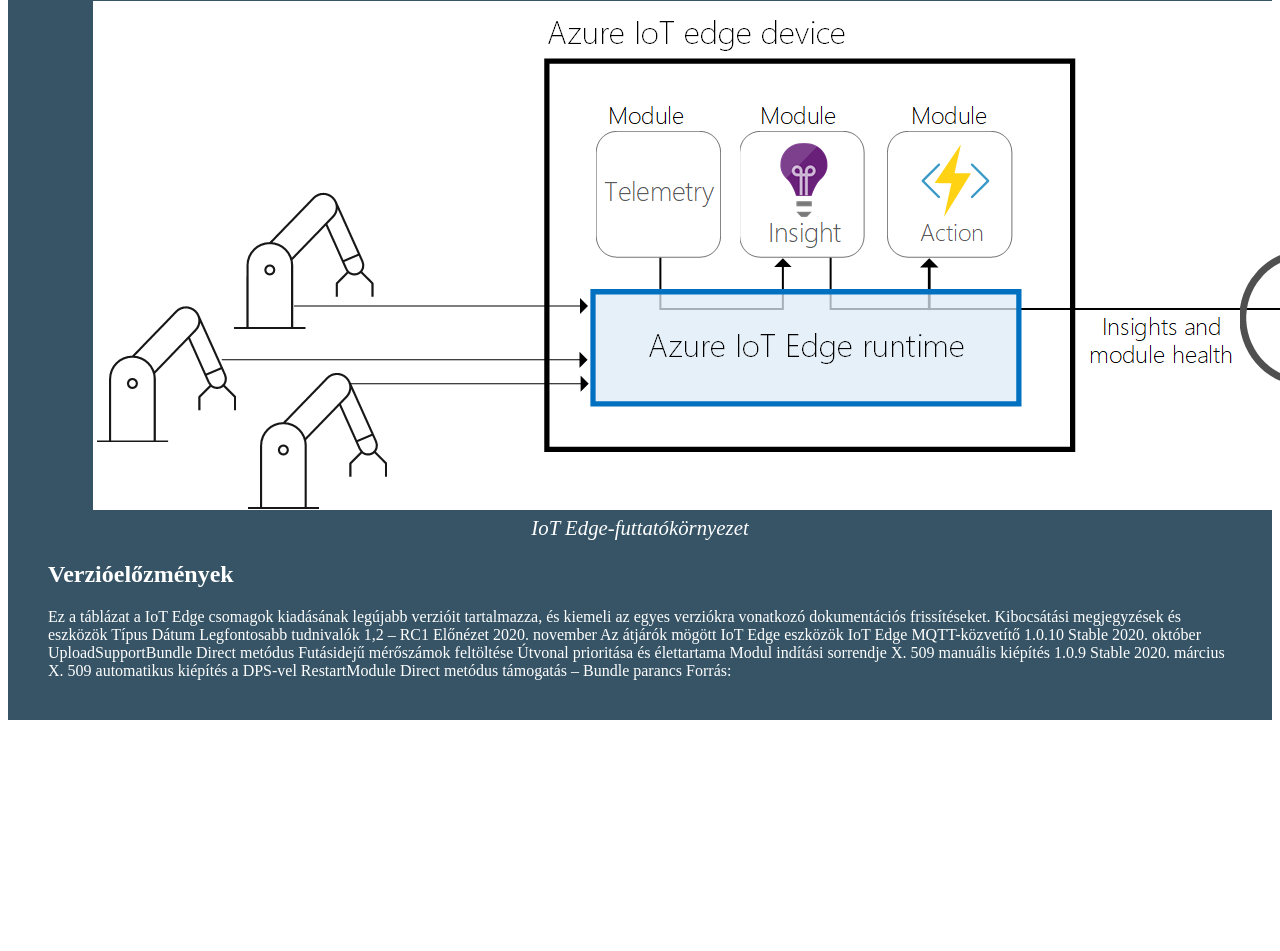
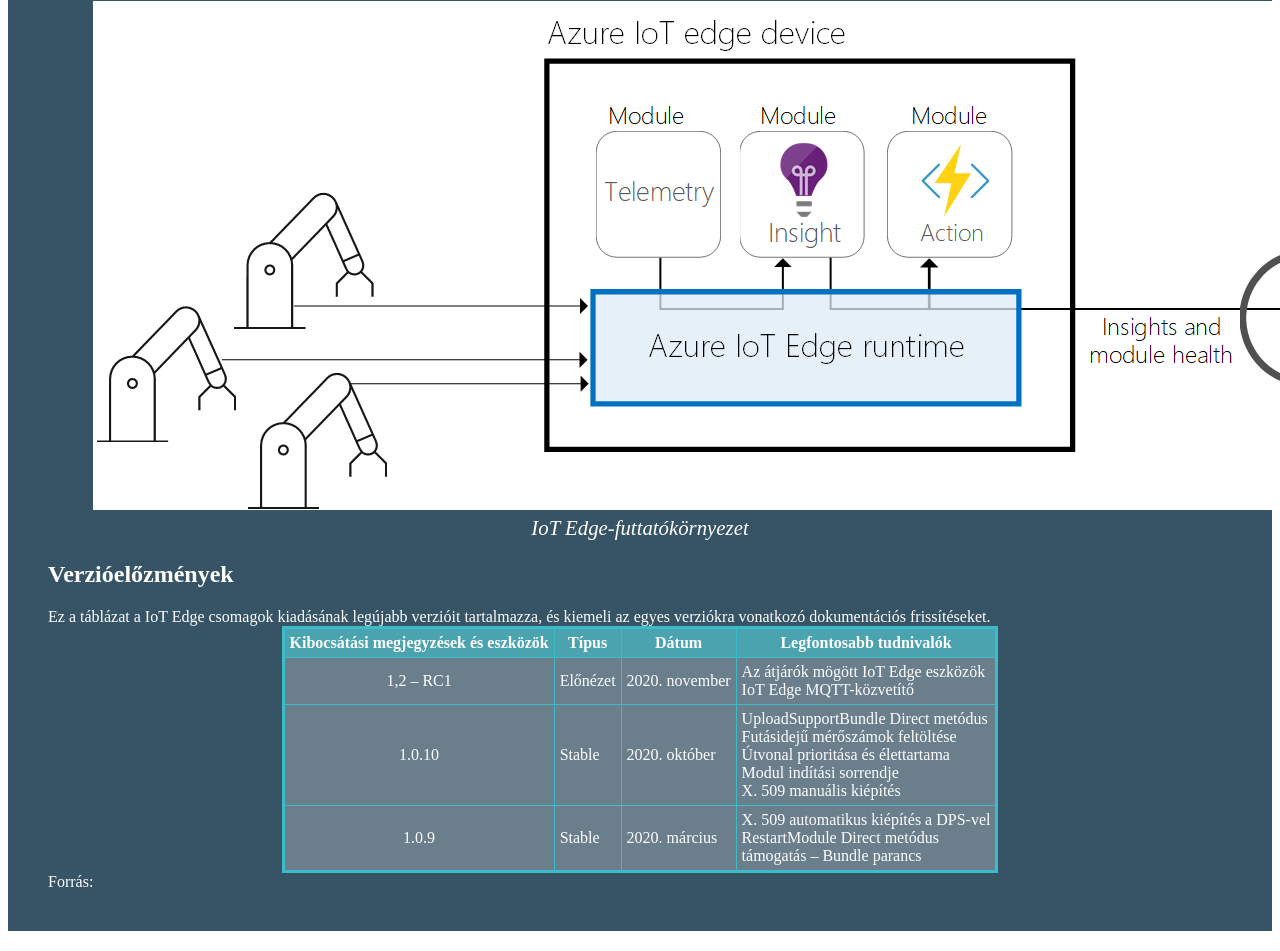
Before and after one commit to nagylacimchwrt/2023.09.25_1cs, a plain HTML site: page Azure IoT Edge/index.html in a window 1280 px wide. Shown: the part 460-1411 px from the top of the page. Before the commit the page ends 1200 px from the top, so only its background shows below. Drawn offline with Linux system fonts and the light colour scheme.

Commit message:
Táblázat elkészítve, formázva

```diff
--- a/Azure IoT Edge/index.html
+++ b/Azure IoT Edge/index.html
@@ -33,32 +33,43 @@
 
     Ez a táblázat a IoT Edge csomagok kiadásának legújabb verzióit tartalmazza, és kiemeli az egyes verziókra vonatkozó dokumentációs frissítéseket.
 
-    Kibocsátási megjegyzések és eszközök
-    Típus
-    Dátum
-    Legfontosabb tudnivalók
+    <table>
+      <header>
+        <tr>
+          <th style="text-align: center;">Kibocsátási megjegyzések és eszközök</th>
+          <th>Típus</th>
+          <th>Dátum</th>
+          <th>Legfontosabb tudnivalók</th>
+        </tr>
+      </header>
 
-    1,2 – RC1
-    Előnézet
-    2020. november
-    Az átjárók mögött IoT Edge eszközök
-    IoT Edge MQTT-közvetítő
+      <tr>
+        <td style="text-align: center;">1,2 – RC1</td>
+        <td>Előnézet</td>
+        <td>2020. november</td>
+        <td>Az átjárók mögött IoT Edge eszközök<br>IoT Edge MQTT-közvetítő</td>
+      </tr>
 
-    1.0.10
-    Stable
-    2020. október
-    UploadSupportBundle Direct metódus
-    Futásidejű mérőszámok feltöltése
-    Útvonal prioritása és élettartama
-    Modul indítási sorrendje
-    X. 509 manuális kiépítés
+      <tr>
+        <td style="text-align: center;">1.0.10</td>
+        <td>Stable</td>
+        <td>2020. október</td>
+        <td>UploadSupportBundle Direct metódus<br>
+          Futásidejű mérőszámok feltöltése<br>
+          Útvonal prioritása és élettartama<br>
+          Modul indítási sorrendje<br>
+          X. 509 manuális kiépítés</td>
+      </tr>
 
-    1.0.9
-    Stable
-    2020. március
-    X. 509 automatikus kiépítés a DPS-vel
-    RestartModule Direct metódus
-    támogatás – Bundle parancs
+      <tr>
+        <td style="text-align: center;">1.0.9</td>
+        <td>Stable</td>
+        <td>2020. március</td>
+        <td>X. 509 automatikus kiépítés a DPS-vel<br>
+          RestartModule Direct metódus<br>
+          támogatás – Bundle parancs</td>
+      </tr>
+    </table>
 
     Forrás:
 
```
